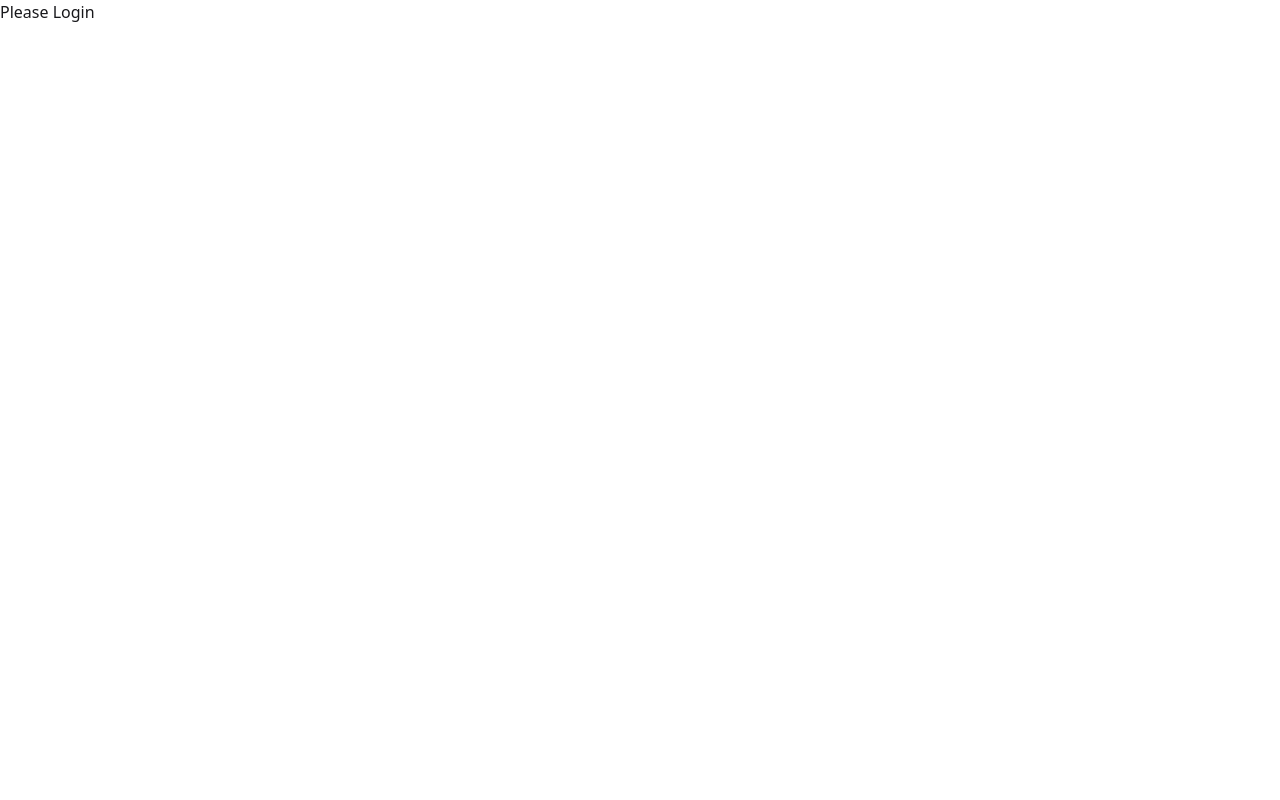
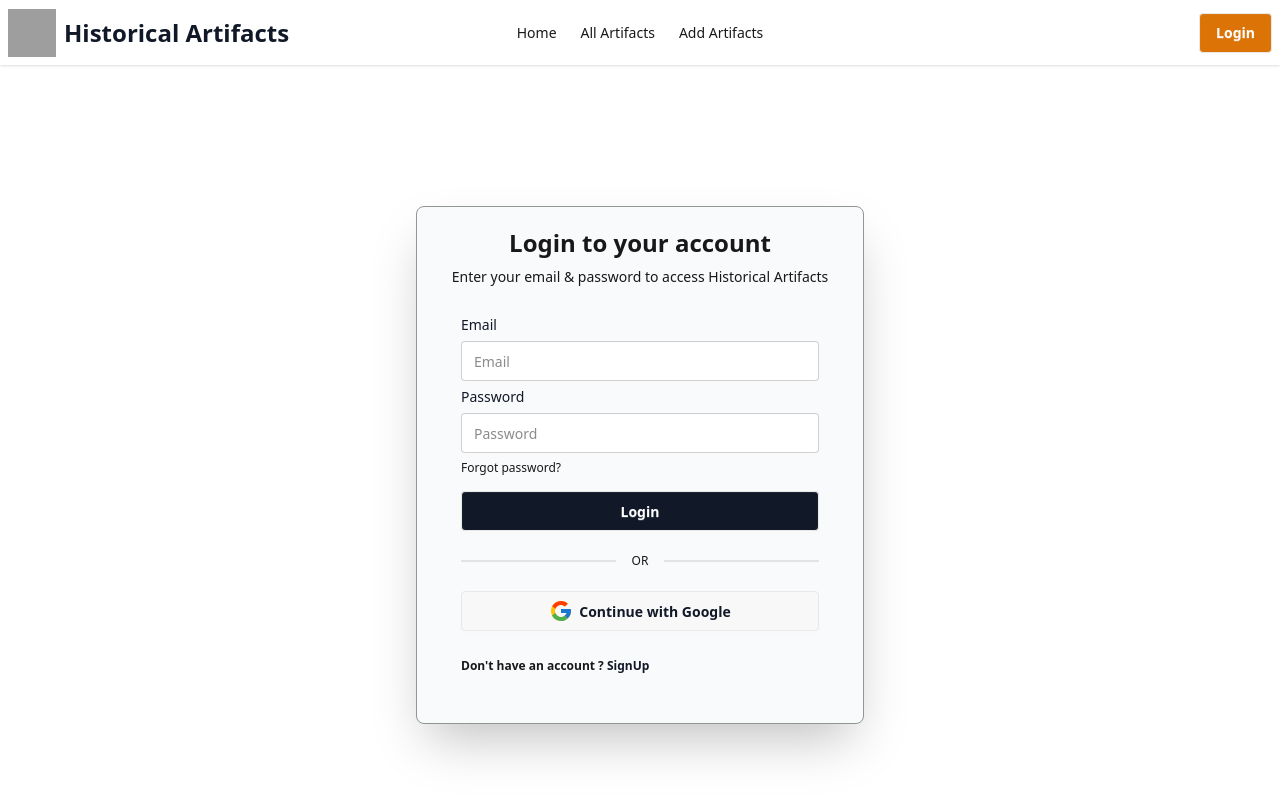
Before and after one commit to RGAntu/historical-artifacts-tracker-client-side, a React (Vite) app: page /login in a window 1280 px wide. Shown: the top 800 px of the page. Built offline with nearby package versions, Linux system fonts and the light colour scheme; grey boxes are pictures that could not be loaded.

Commit message:
Design login page

```diff
--- a/package.json
+++ b/package.json
@@ -19,6 +19,7 @@
     "react-dom": "^19.1.0",
     "react-icons": "^5.5.0",
     "react-router": "^7.6.2",
+    "react-toastify": "^11.0.5",
     "tailwindcss": "^4.1.11"
   },
   "devDependencies": {
--- a/src/pages/Login.jsx
+++ b/src/pages/Login.jsx
@@ -1,11 +1,84 @@
-import React from 'react';
+import React from "react";
+import Navbar from "../components/Navbar";
+import { FcGoogle } from "react-icons/fc";
+import { Link } from "react-router";
+import { ToastContainer } from "react-toastify";
+import Footer from "../components/Footer";
 
 const Login = () => {
-    return (
-        <div>
-            <h2> Please Login </h2>
+  return (
+    <div>
+      <div>
+        <Navbar></Navbar>
+      </div>
+      <ToastContainer />
+      <div className="flex justify-center bg-white items-center min-h-screen ">
+        <div className="card w-full bg-[#F9FAFB] max-w-md shrink-0 shadow-2xl py-5 px-5 border-1 border-accent">
+          <h1 className="font-semibold text-2xl text-center">
+            Login to your account
+          </h1>
+          <p className="text-sm text-center text mt-2">
+            Enter your email & password to access Historical Artifacts
+          </p>
+          <form className="card-body">
+            <fieldset className="fieldset">
+              {/* email  */}
+              <label className="label text-sm font-medium text-secondary">
+                Email
+              </label>
+              <input
+                type="email"
+                name="email"
+                required
+                className="input w-full"
+                placeholder="Email"
+              />
+              {/* password  */}
+              <label className="label text-sm font-medium text-secondary">
+                Password
+              </label>
+              <input
+                type="password"
+                name="password"
+                required
+                className="input w-full"
+                placeholder="Password"
+              />
+              <div>
+                <a className="link link-hover">Forgot password?</a>
+              </div>
+              {/* login btn  */}
+              <button
+                type="submit"
+                className="btn bg-secondary hover:bg-primary text-white mt-2"
+              >
+                Login
+              </button>
+              <div className="divider">OR</div>
+              {/* google btn  */}
+              <button type="button" className="btn text-secondary ">
+                {" "}
+                <FcGoogle size={24} />
+                Continue with Google
+              </button>
+              <p className="font-semibold pt-5">
+                Don't have an account ?{" "}
+                <Link
+                  className=" font-extrabold text-secondary hover:underline"
+                  to="/signUp"
+                >
+                  SignUp
+                </Link>{" "}
+              </p>
+            </fieldset>
+          </form>
         </div>
-    );
+      </div>
+      <div>
+        <Footer></Footer>
+      </div>
+    </div>
+  );
 };
 
 export default Login;
--- /dev/null
+++ b/src/pages/SignUp.jsx
@@ -0,0 +1,11 @@
+import React from 'react';
+
+const SignUp = () => {
+    return (
+        <div>
+
+        </div>
+    );
+};
+
+export default SignUp;
--- a/src/router/router.jsx
+++ b/src/router/router.jsx
@@ -4,6 +4,7 @@ import Home from "../pages/Home";
 import AllArtifacts from "../pages/AllArtifacts/AllArtifacts";
 import AddArtifacts from "../pages/AddArtifacts/AddArtifacts";
 import Login from "../pages/Login";
+import SignUp from "../pages/SignUp";
 
 const router = createBrowserRouter([
   {
@@ -28,6 +29,10 @@ const router = createBrowserRouter([
     path: "login",
     element: <Login></Login>,
   },
+  {
+    path: "signUp",
+    element: <SignUp></SignUp>
+  }
 ]);
 
 export default router;
```
Also changed, not shown: 1 other file (tests, documents, lock files or other folders).
